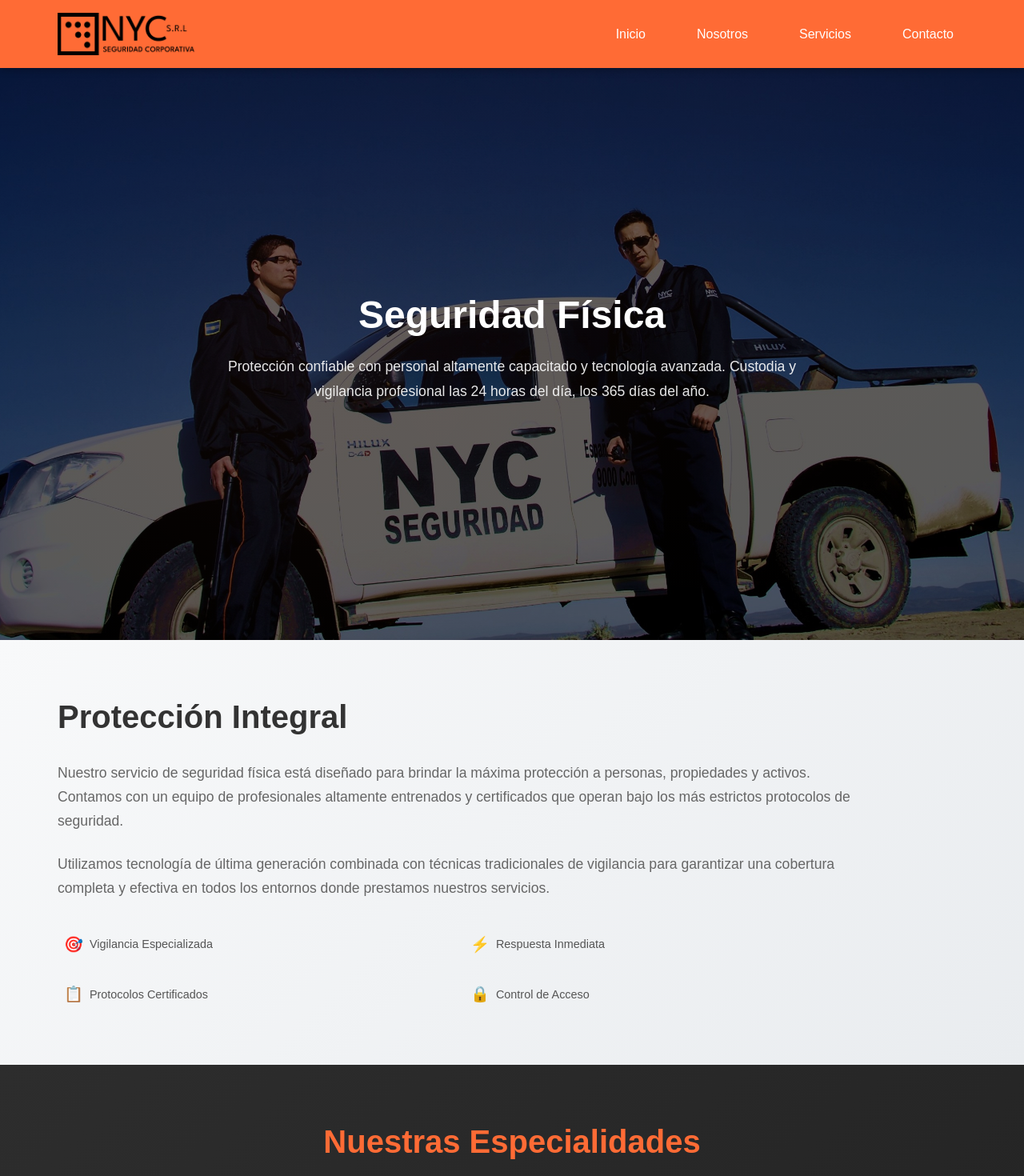
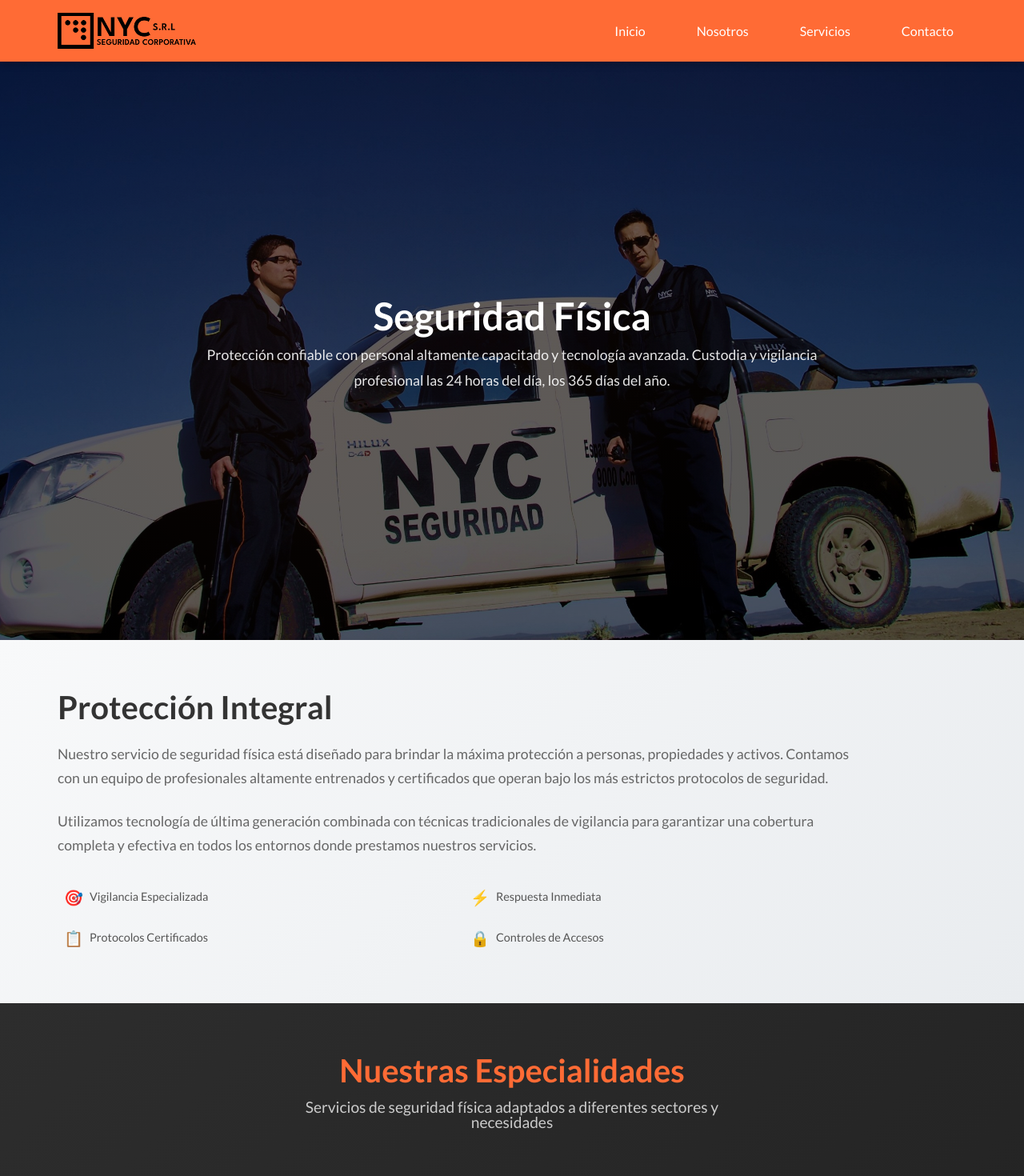
Before and after one commit to clau-devSpace/nycs-seguridad, a React (Vite) app: page /servicios/seguridad-fisica in a window 1280 px wide. Shown: the top 1470 px of the page at 80% size. Built offline with nearby package versions, Linux system fonts and the light colour scheme.

Commit message:
cambio background footer, paddings modificados

```diff
--- a/src/components/Footer.css
+++ b/src/components/Footer.css
@@ -1,6 +1,6 @@
 /* Footer */
 .footer {
-    background: #9e9d9d;
+     background: linear-gradient(135deg, #f8f9fa 0%, #e9ecef 100%);
     color: white;
     padding: 1.5rem 0 0.5rem; /* Reducido el padding superior */
     text-align: center;
@@ -10,8 +10,8 @@
 
 .social-icon{
     color: #000000;
-    font-size: 35px;
-    margin-right: 10px;
+    font-size: 28px;
+    margin-right: 20px;
 }
 
 .flex-items{
@@ -54,6 +54,7 @@
     margin: 0; /* Elimina márgenes por defecto */
     color: #000000;
     font-size: 0.9rem; /* Texto más pequeño */
+    font-weight: 700;
 }
 
 .footer p {
--- a/src/components/Footer.jsx
+++ b/src/components/Footer.jsx
@@ -2,7 +2,7 @@
 import './Footer.css';
 // Asegúrate de que el import sea exacto
 import { Instagram, Facebook } from "react-bootstrap-icons";
-import Logo from "../assets/images/Group 21.png";
+import Logo from "../assets/images/logotipo_nyc.png";
 
 export default function Footer() {
   return (
--- a/src/components/Navbar.jsx
+++ b/src/components/Navbar.jsx
@@ -3,6 +3,7 @@
 import Logo from '../assets/images/Group 6.png';
 import Logo2 from '../assets/images/Group 7.png'
 import Logo3 from '../assets/images/Group 21.png';
+import Logo4 from '../assets/images/logotipo_nyc.png';
 import { useNavbar } from '../hooks/useNavbar';
 import './Navbar.css';
 
@@ -86,7 +87,7 @@
     >
       <div className="nav-container">
         <a href="#" className="logo">
-          <img src={Logo3} className='logotipo' alt='logo'/>
+          <img src={Logo4} className='logotipo' alt='logo'/>
         </a>
 
         {/* Hamburger Menu Button */}
--- a/src/pages/Home.css
+++ b/src/pages/Home.css
@@ -1,3 +1,6 @@
+
+@import url('https://fonts.googleapis.com/css2?family=Lato:ital,wght@0,100;0,300;0,400;0,700;0,900;1,100;1,300;1,400;1,700;1,900&display=swap');
+
 * {
     margin: 0;
     padding: 0;
@@ -11,10 +14,16 @@
 }
 
 body {
-    font-family: 'Arial', sans-serif;
-    line-height: 1.6;
+    font-family: 'Lato', sans-serif;
+    line-height: 1;
     color: #333;
     background: linear-gradient(135deg, #1a1a1a 0%, #2d2d2d 100%);
+}
+
+:root {
+  --swiper-navigation-color: #ff6b6b;
+  --swiper-pagination-color: #ff6b6b;
+  --swiper-navigation-size: 18px  !important;
 }
 
 .boton-whatsapp{
@@ -155,11 +164,11 @@
     background: white;
     padding: 2.5rem;
     border-radius: 5px;
-    box-shadow: 0 10px 30px rgba(0,0,0,0.1);
+    box-shadow: 0 4px 6px rgba(0,0,0,0.07);
     transition: all 0.4s cubic-bezier(0.175, 0.885, 0.32, 1.275);
     position: relative;
     overflow: hidden;
-    border: 1px solid #b0b7c2;
+    border: 1px solid #e8e8e8;
     width: 100%;
     text-align: center;
     justify-content: center;
@@ -192,7 +201,7 @@
 }
 
 .service-card:hover {
-    transform: translateY(-15px) scale(1.03);
+    transform: translateY(-5px) scale(1.03);
     box-shadow: 0 25px 50px rgba(255, 107, 53, 0.15), 0 0 0 1px rgba(255, 107, 53, 0.1);
     border-color: rgba(255, 107, 53, 0.3);
     background: linear-gradient(145deg, #ffffff 0%, #fafafa 100%);
@@ -204,11 +213,6 @@
 
 .service-card:hover::after {
     transform: scale(1);
-}
-
-.service-card:hover .service-icon {
-    transform: scale(1.2) rotate(5deg);
-    text-shadow: 0 5px 15px rgba(255, 107, 53, 0.3);
 }
 
 .service-card:hover h3 {
@@ -301,7 +305,7 @@
 
 /* About Section */
 .about {
-    padding: 6rem 0;
+    padding: 4rem 0;
     background: linear-gradient(135deg, #2d2d2d 0%, #1a1a1a 100%);
     color: white;
     width: 100%;
@@ -319,13 +323,13 @@
 .about-text h2 {
     font-size: 2.5rem;
     color: #ff6b35;
-    margin-bottom: 2rem;
+    margin-bottom: 1.5rem;
     word-wrap: break-word;
 }
 
 .about-text p {
     font-size: 1.1rem;
-    line-height: 1.8;
+    line-height: 1.6;
     color: #ccc;
     margin-bottom: 1.5rem;
     word-wrap: break-word;
@@ -342,7 +346,7 @@
 .feature-item {
     display: flex;
     align-items: center;
-    gap: 1rem;
+    gap: 0.8rem;
 }
 
 .feature-icon {
--- a/src/pages/Home.jsx
+++ b/src/pages/Home.jsx
@@ -130,7 +130,7 @@
           <div className="about-content">
             <div className="about-text">
               <h2>Nosotros</h2>
-              <p>Con más de 20 años de experiencia en el sector de la seguridad, somos una empresa líder que se dedica a brindar soluciones integrales de protección a empresas e industrias.</p>
+              <p>Con 23 años de experiencia en el sector de la seguridad, somos una empresa líder que se dedica a brindar soluciones integrales de protección a empresas e industrias.</p>
               <p>Nuestro equipo está formado por profesionales altamente capacitados y certificados, comprometidos con la excelencia en el servicio y la innovación constante en tecnologías de seguridad.</p>
               <div className="about-features">
                 <div className="feature-item">
@@ -153,6 +153,10 @@
                   <span className="feature-icon">✓</span>
                   <span className="feature-text">Reducción de Costos</span>
                 </div>
+                <div className="feature-item">
+                  <span className="feature-icon">✓</span>
+                  <span className="feature-text">Estudios de Seguridad</span>
+                </div>
               </div>
             </div>
             <div className="about-image">
@@ -169,11 +173,11 @@
         <div className="container">
           <div className="stats-grid">
             <div className="stat-item">
-              <span className="stat-number">20+</span>
+              <span className="stat-number">23</span>
               <span className="stat-label">Años de Experiencia</span>
             </div>
             <div className="stat-item">
-              <span className="stat-number">500+</span>
+              <span className="stat-number">+500</span>
               <span className="stat-label">Clientes Satisfechos</span>
             </div>
             <div className="stat-item">
--- a/src/pages/Servicios/SeguridadFisica.jsx
+++ b/src/pages/Servicios/SeguridadFisica.jsx
@@ -44,7 +44,7 @@
                         </div>
                         <div className="security-feature-item">
                             <span className="security-feature-icon">🔒</span>
-                            <span className="security-feature-text">Control de Acceso</span>
+                            <span className="security-feature-text">Controles de Accesos</span>
                         </div>
                     </div>
                 </div>
@@ -89,7 +89,7 @@
                             <li>Vigilancia perimetral las 24 horas del día</li>
                             <li>Control de acceso vehicular y peatonal</li>
                             <li>Patrullajes internos programados y aleatorios</li>
-                            <li>Monitoreo de sistemas de alarmas comunitarias</li>
+                            <li>Monitoreo de sistemas de alarmas</li>
                         </ul>
 
                         <p className="service-additional">Nuestro equipo especializado en seguridad residencial cuenta con protocolos específicos para entornos familiares, garantizando discreción y eficiencia en cada intervención. Trabajamos en coordinación con las administraciones de los barrios para mantener los más altos estándares de seguridad.</p>
```
Also changed, not shown: src/assets/images/logotipo_nyc.png (added).
